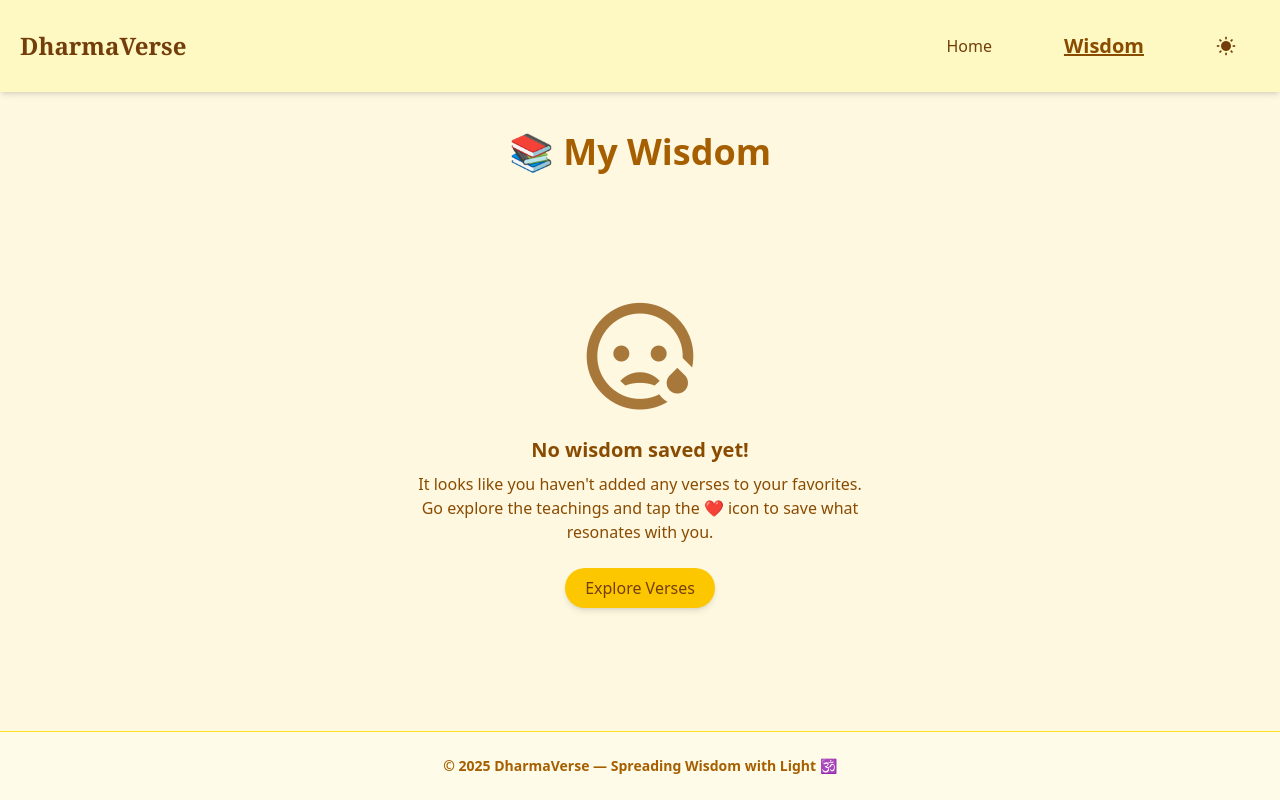
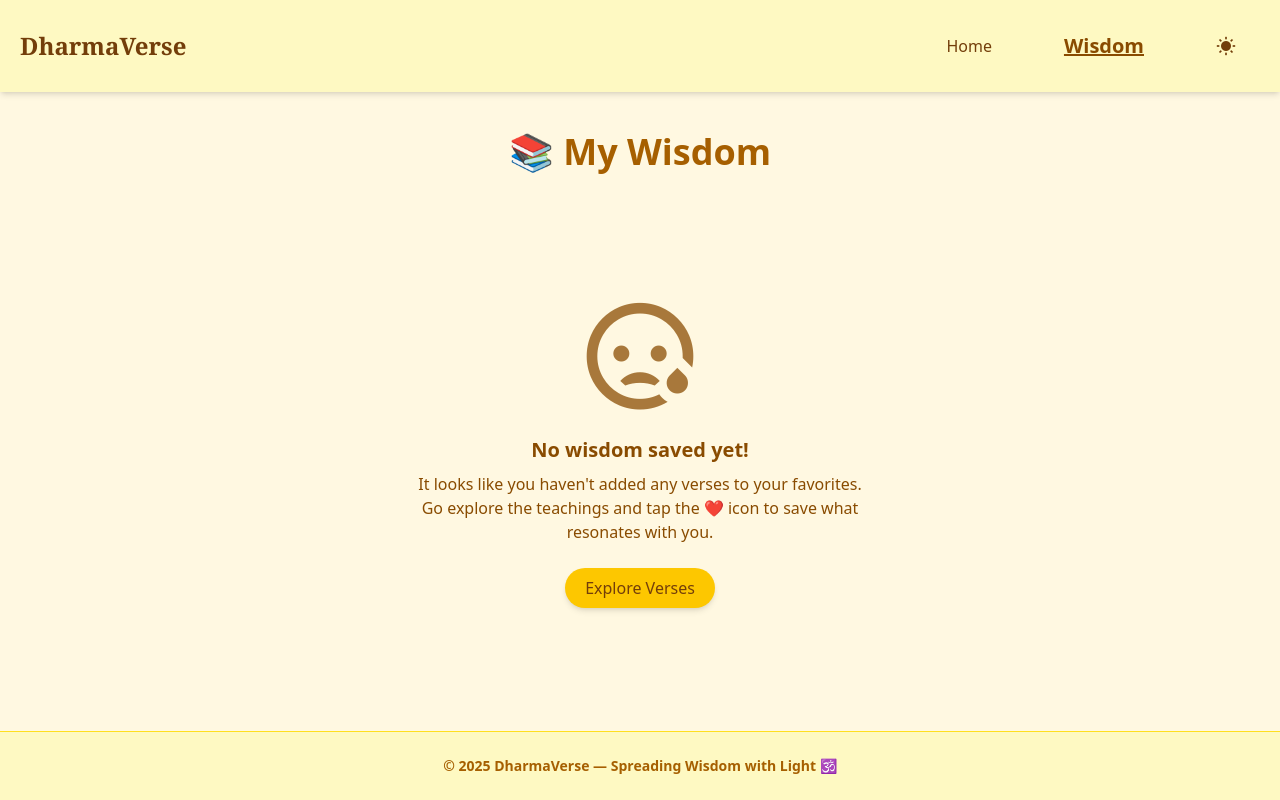
Before and after one commit to Basanta-khatri-0311/DharmaVerse, a React (Vite) app: page /wisdom in a window 1280 px wide. Built offline with nearby package versions, Linux system fonts and the light colour scheme.

Commit message:
color update

```diff
--- a/src/components/Footer.jsx
+++ b/src/components/Footer.jsx
@@ -2,7 +2,7 @@ import React from "react";
 
 const Footer = () => {
   return (
-    <footer className="mt-16 py-6 text-center text-sm text-yellow-700 bg-yellow-50 border-t border-yellow-300 font-bold">
+    <footer className="mt-16 py-6 text-center text-sm text-yellow-700 bg-yellow-100 border-t border-yellow-300 font-bold">
       <p className="max-w-xl mx-auto">
         © {new Date().getFullYear()}{" "}
         <span className="font-semibold">DharmaVerse</span> — Spreading Wisdom with Light{" "}
```
